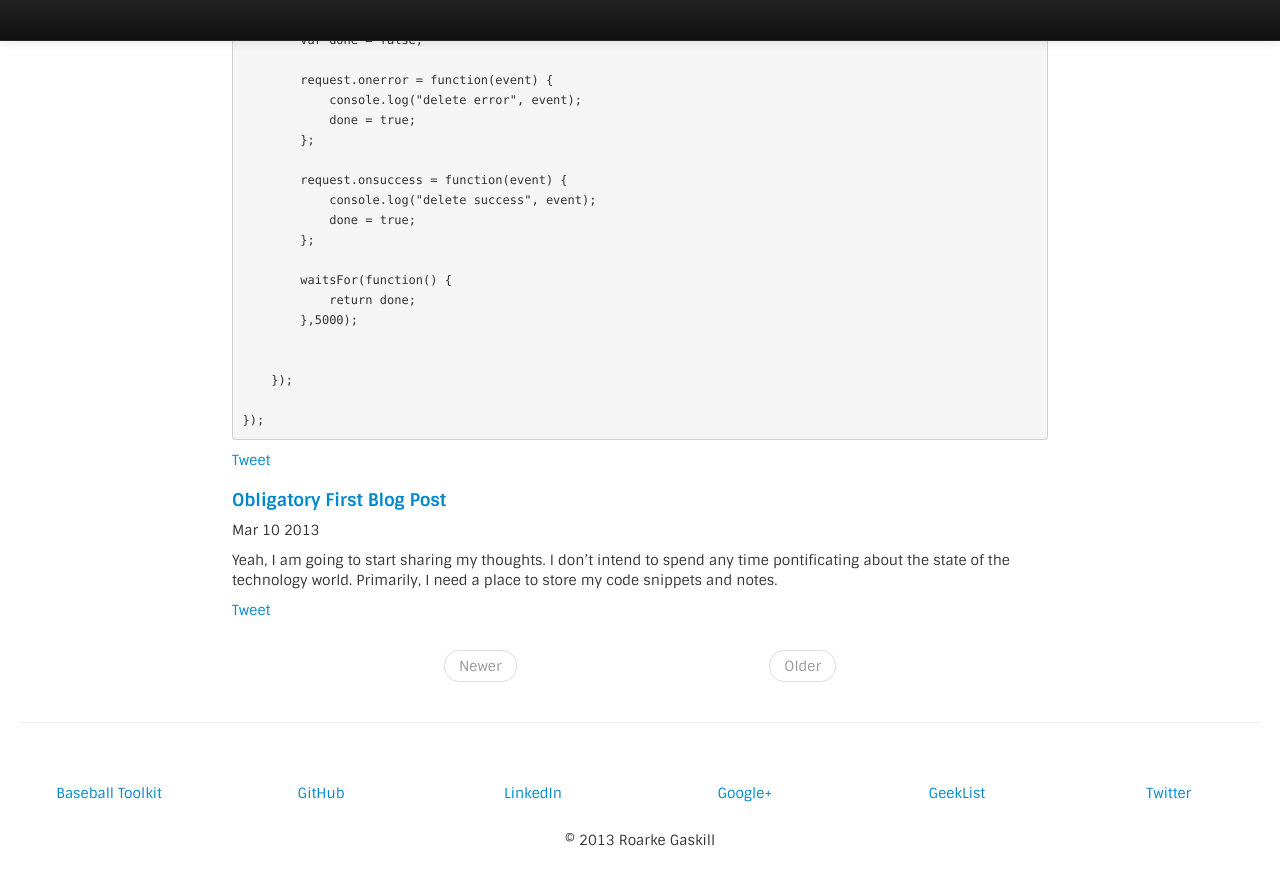
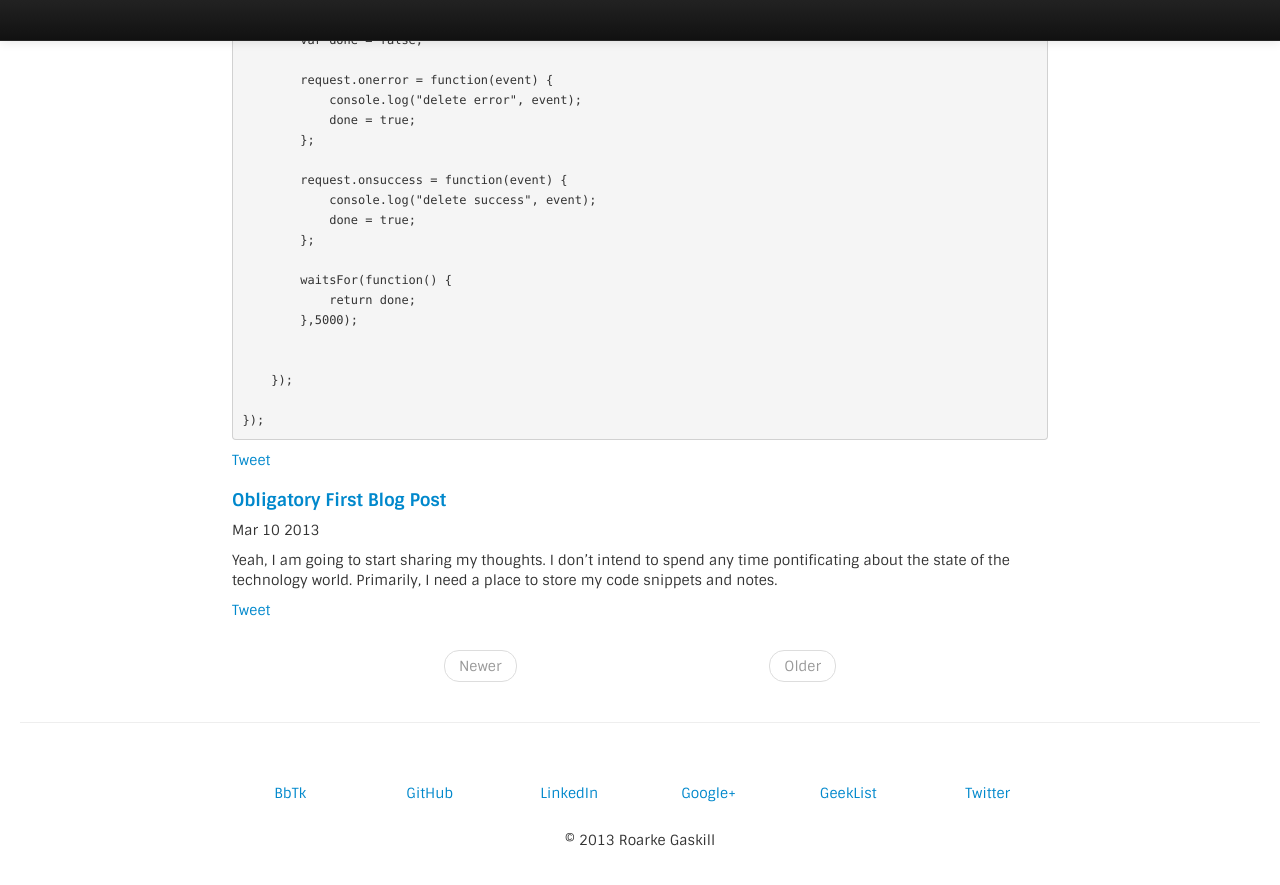
Before and after one commit to rgaskill/rgaskill.github.com, a Jekyll site: the page built from index.html, in a window 1280 px wide and 900 px high, scrolled down 2632 px. Shown: the top 885 px of the window. Built offline with Jekyll 4.4.1, drawn with Linux system fonts in a browser that asks for light colours; nearby versions of some CDN libraries; the list of posts is cut into pages by our own code; comment, search, counter and statistics services are not loaded.

Commit message:
fix footer

```diff
--- a/_includes/footer.html
+++ b/_includes/footer.html
@@ -1,10 +1,10 @@
 <hr>
 
 <div class="row-fluid" style="height: 32px"></div>
-<div class="row-fluid">
-    <div class="">
+<div class="row-fluid ">
+    <div class="offset2 span8">
         <ul class="nav nav-pills">
-            <li class="span2"><a class="pagination-centered"  href="http://roster.rgaskill.com">Baseball Toolkit</a></li>
+            <li class="span2"><a class="pagination-centered"  href="http://roster.rgaskill.com">BbTk</a></li>
             <li class="span2"><a class="pagination-centered" href="https://github.com/rgaskill">GitHub</a></li>
             <li class="span2"><a class="pagination-centered" href="http://www.linkedin.com/pub/roarke-gaskill/10/621/87a">LinkedIn</a></li>
             <li class="span2"><a class="pagination-centered" href="https://plus.google.com/u/0/102982405084452530081/posts">Google+</a></li>
```
